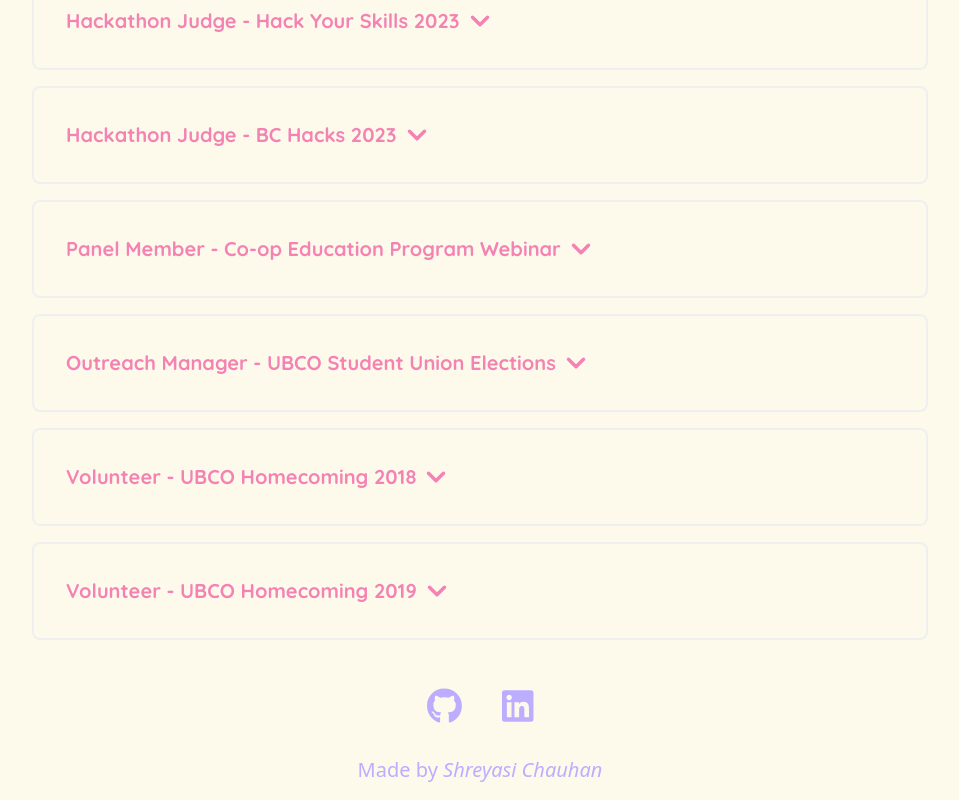
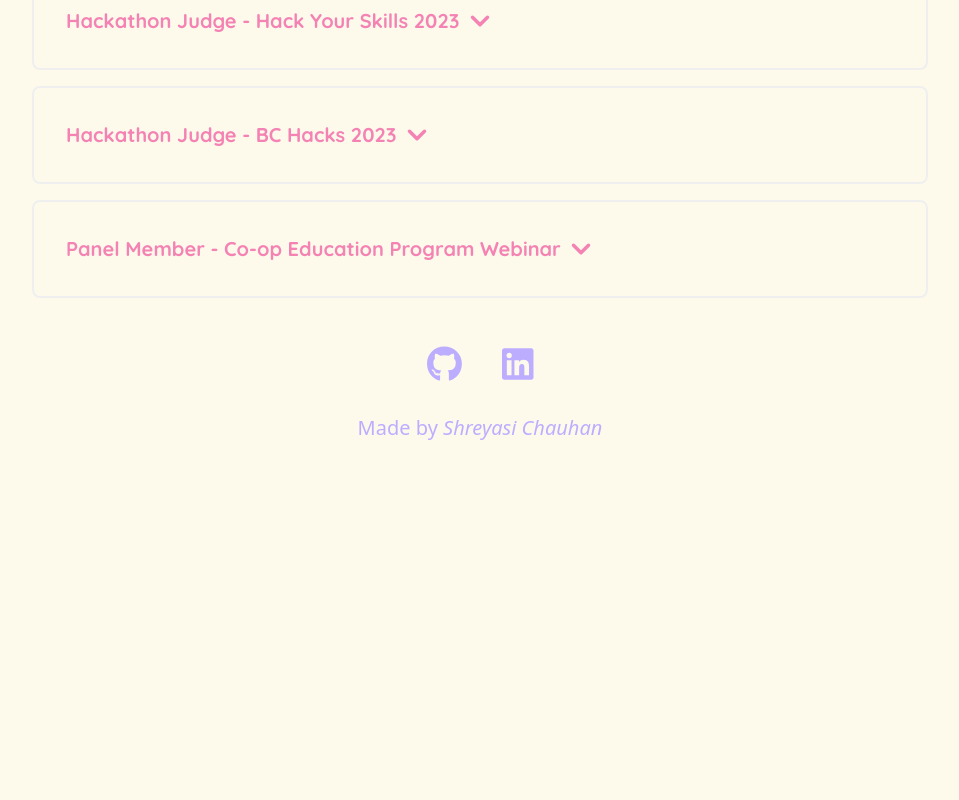
Before and after one commit to shreyasichauhan19/ShreyasiChauhan, a React (Vite) app: page / in a window 1280 px wide. Shown: the part 5883-6683 px from the top of the page, without its empty margins (160-1119 px from the left). After the commit the page ends 6341 px from the top, so only its background shows below. Built offline with nearby package versions, Linux system fonts and the light colour scheme; a web font is replaced by a local one.

Commit message:
Volunteer section update

```diff
--- a/src/Pages/VolunteerExperience.jsx
+++ b/src/Pages/VolunteerExperience.jsx
@@ -15,20 +15,8 @@ const VolunteerExperience = () => {
     },
     {
       title: 'Panel Member - Co-op Education Program Webinar',
-      content: 'I was invited to share my Co-op experience with 200+ students for a webinar hosted by the UBC Coop Office, aimed at equipping the 2021 co-op batch with the necessary tools and strategies to navigate the highly competitive job market. I spoke about job search best practices, along with some insights drawn from my own professional experience. Through a thoughtful and engaging discourse, I effectively shared some crucial dos and don\'ts of job search to make the process a tad easier. The webinar was followed by a Q/A session where I answered job hunt questions specific to computer science.',
+      content: 'Opportunity to share my Co-op experience with 200+ students for a webinar hosted by the UBC Coop Office, aimed at equipping the 2021 co-op batch with the necessary tools and strategies to navigate the highly competitive job market. I spoke about job search best practices, along with some insights drawn from my own professional experience. Through a thoughtful and engaging discourse, I effectively shared some crucial dos and don\'ts of job search to make the process a tad easier. The webinar was followed by a Q/A session where I answered job hunt questions specific to computer science.',
     },
-    {
-        title: 'Outreach Manager - UBCO Student Union Elections',
-        content: 'As the Campaign Manager for the Vice President External candidate in the 2023-24 Student Union elections at UBC, I was responsible for formulating and executing effective strategies to increase student engagement and participation in the electoral process. The candidate Lakshay Karnwal emerged victorious with an impressive tally of 420 votes, marking a 30% increase in voter turnout compared to the previous year.',
-    },
-    {
-    title: 'Volunteer - UBCO Homecoming 2018',
-    content: 'Volunteered with the UBCO Alumni Office to help out on day-of activities such as entertainment, food, and general logistics of the Annual Homecoming event which aims at bringing together and celebrating the exceptional alumni of our beautiful campus.',
-    },
-    {
-        title: 'Volunteer - UBCO Homecoming 2019',
-        content: 'Same thing, once again! :) ',
-        },
     // Add more volunteer experience data as needed
   ];
 
```
